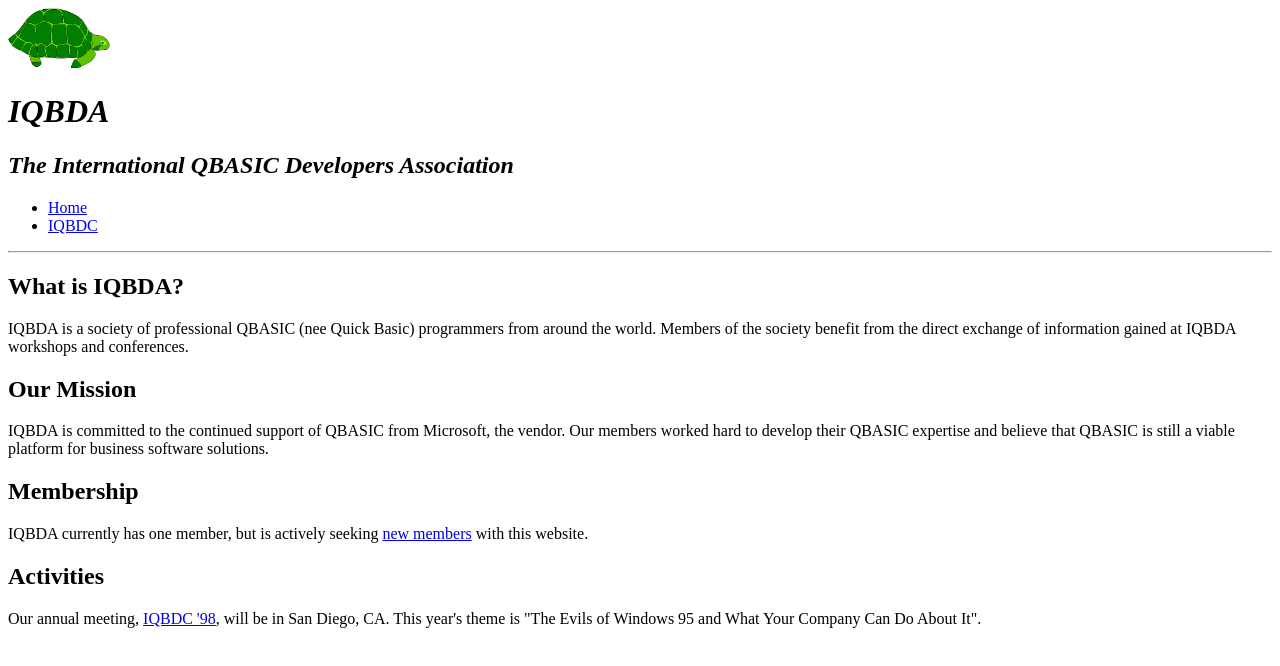
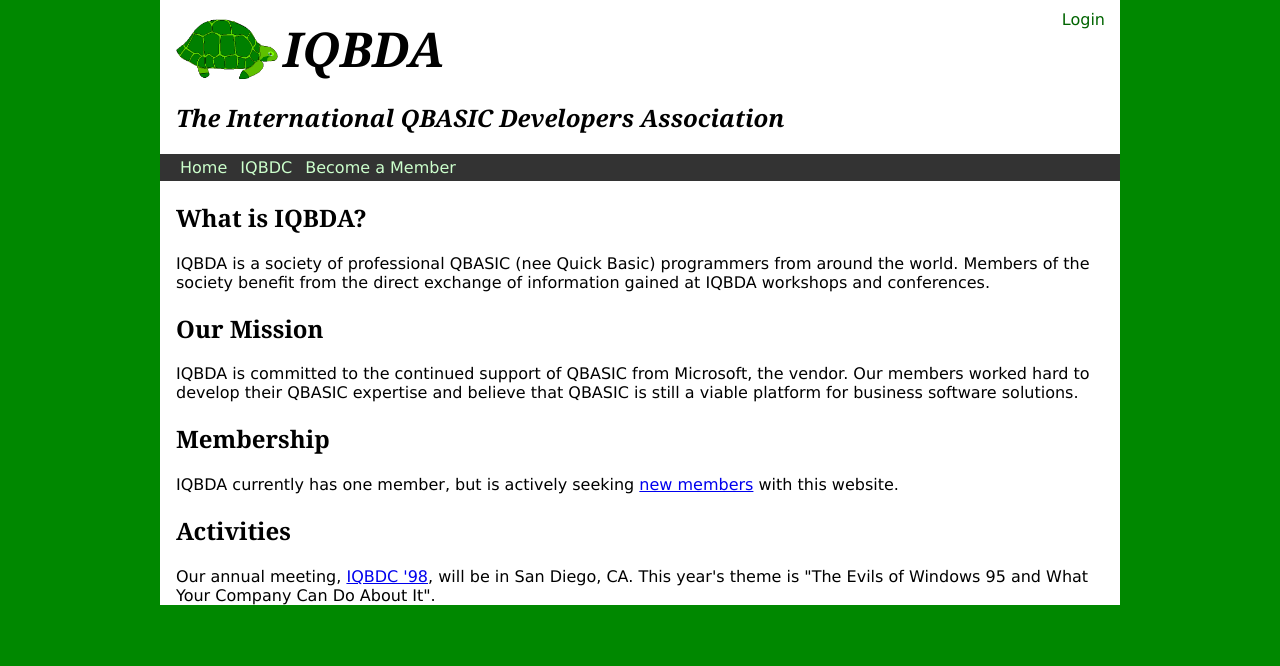
Before and after one commit to kevinflood12/iqbda, a plain HTML site: page index.html in a window 1280 px wide. Drawn offline with Linux system fonts and the light colour scheme.

Commit message:
Finished Project. All done

```diff
--- /dev/null
+++ b/base.css
@@ -0,0 +1,95 @@
+body {
+  background-color: rgb(0,136,0);
+  margin:0;
+  padding:0;
+  font: 1em Verdana,Helvetica,Arial,sans-serif;
+}
+
+
+#page-wrapper {
+  width:960px;
+  background-color: white;
+  margin: 0 auto; /* tb lr */
+}
+
+#page-header, #content, #navbar {
+  padding:0 1em;
+}
+
+#page-header {
+  padding-top: 1em;
+  position:relative;
+}
+
+#page-header img{
+  vertical-align:middle;
+}
+
+#page-header h1 {font: bold italic 3em "Georgia","Times", serif; display: inline-block; margin:0; vertical-align:middle}
+#page-header h2 {font: bolder italic 1.5em "Georgia","Times",serif}
+
+#user-links {
+  position:absolute;
+  top:10px;
+  right:15px;
+}
+
+#user-links a {
+  color:darkgreen;
+  text-decoration:none;
+}
+
+#user-links a:hover {
+  text-decoration:underline;
+}
+
+#navbar {
+  background-color: #333;
+}
+
+#navbar ul {
+  padding:0;
+}
+
+#navbar ul li {
+  display: inline-block;
+}
+
+#navbar a {
+  color: #CCFFCC;
+  text-decoration: none;
+  padding: 0.25em;
+  display: inline-block;
+}
+
+#navbar a:hover {
+  background-color: #666;
+  text-shadow: 2px 2px #333;
+}
+
+#page-title h1 {
+  font: bold 1.8em "Georgia","Times", serif;
+}
+
+h2 {
+  font: bold 1.5em "Georgia","Times", serif;
+}
+
+
+th,td {
+  padding:6px;
+}
+
+tr:nth-child(odd){
+  background-color: #eee;
+}
+label {
+  font-weight:bold;
+  display:block;
+  margin-top:10px;
+}
+
+input[type=radio] + label, input[type=checkbox] + label {
+  font-weight:normal;
+  display:inline;
+}
--- a/index.html
+++ b/index.html
@@ -1,42 +1,42 @@
-<!DOCTYPE HTML>
+
+<!DOCTYPE html>
 <html>
   <head>
-    <meta http-equiv="Content-Type" content= "text/html; charset=utf-8">
+    <meta charset="utf-8">
     <title>IQBDA</title>
     <link rel="stylesheet" type="text/css" href="base.css" media="screen" />
   </head>
   <body>
     <div id="page-wrapper">
+      <header id="page-header">
+        <img width="102" height="60" src="Skittles.gif" alt="logo">
+        <h1>IQBDA</h1>
+        <h2>The International QBASIC Developers Association</h2>
+        <nav id="user-links"><a href="login">Login</a></nav>
+      </header>
 
-      <div id="header">
-        <img width="102" height="60" src="Skittles.gif" alt="turtle logo">
-
-          <h1><strong><em>IQBDA</em></strong></h1>
-
-        <h2><em>The International QBASIC Developers
-          Association</em></h2>
-      </div>
-
-      <div id="navbar">
+      <nav id="navbar">
         <ul>
-
-          <li><a href="index.html">Home</a></li>
-          <li><a href="iqbdc.html">IQBDC</a></li>
-
+          <li>
+            <a href="index.html">Home</a>
+          </li>
+          <li>
+            <a href="iqbdc.html">IQBDC</a>
+          </li>
+          <li>
+            <a href="member.html">Become a Member</a>
+          </li>
         </ul>
-      </div>
-      <hr>
-
+      </nav>
       <div id="content">
-
         <h2>What is IQBDA?</h2>
-          <p>IQBDA is a society of professional QBASIC (nee
+        <p>
+          IQBDA is a society of professional QBASIC (nee
           Quick Basic) programmers from around the world.
           Members of the society benefit from the direct
           exchange of information gained at IQBDA workshops
           and conferences.
         </p>
-
         <h2>Our Mission</h2>
 
         <p>
@@ -45,20 +45,16 @@
           worked hard to develop their QBASIC expertise and
           believe that QBASIC is still a viable platform for
           business software solutions.
-
         </p>
-
         <h2>Membership</h2>
-
         <p>
           IQBDA currently has one member, but is actively
-          seeking <a href="#" onclick="javascript:alert('Coming soon!')">new members</a>
+          seeking <a href="member.html">new members</a>
           with
           this website.
         </p>
 
         <h2>Activities</h2>
-
         <p>
           Our annual meeting, <a href="iqbdc.html">IQBDC
           '98</a>, will be in San Diego, CA. This
--- /dev/null
+++ b/iqbdc.css
@@ -0,0 +1,2 @@
+th {text-align:left; }
+header#page-title h1 { color:red; }
```
Also changed, not shown: iqbdc.html (added, +56 -0 lines). Lines whose indentation alone changed are shown as unchanged.
